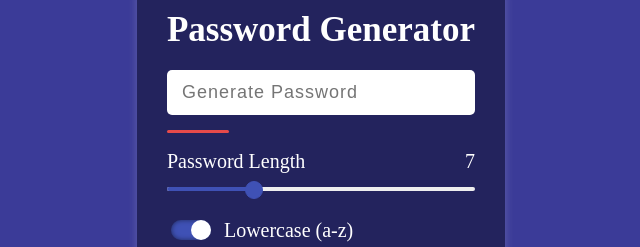
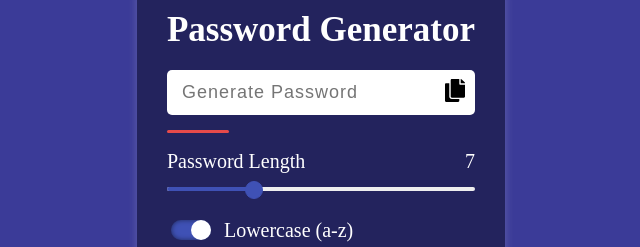
Before and after one commit to Karwae/Genarate-Password, a React (Create React App) app: page / in a window 1280 px wide. Shown: the part 177-424 px from the top of the page, without its empty margins (319-959 px from the left). Built offline with nearby package versions, Linux system fonts and the light colour scheme.

Commit message:
Add Copy Icon

```diff
--- a/src/App.css
+++ b/src/App.css
@@ -42,6 +42,23 @@ h2{
   box-sizing: border-box;
 }
 
+.input-box{
+  position: relative;
+}
+
+.copy-pass{
+  position: absolute;
+  z-index: 1;
+  top: 8px;
+  right: 10px;
+  width: 20px;
+  height: 25px;
+  cursor: pointer;
+}
+
+.active *{
+    fill:#3f51b5;
+}
 
 .pass-indicator{
   margin-bottom: 20px;
--- a/src/App.js
+++ b/src/App.js
@@ -3,6 +3,7 @@ import { useState } from "react";
 import InputRange from "react-input-range";
 import "react-input-range/lib/css/index.css";
 import "./App.css";
+import { ReactComponent as Copy }  from './icon/copy-solid.svg';
 
 function App() {
 
@@ -56,6 +57,8 @@ function App() {
       randomString += allChars[randomNumber];
     }
 
+    document.querySelector(".copy-pass").classList.remove("active");
+
     setPassword(randomString);
   }
 
@@ -64,6 +67,11 @@ function App() {
     setValue(value);
     document.querySelector(".value-length").textContent=(value);
     passIndicator.id = value <= 8 ? "weak" : value <= 16 ? "medium" : "strong";
+  }
+
+  function copyIcon () {
+    navigator.clipboard.writeText(password);
+    document.querySelector(".copy-pass").classList.add("active");
   }
 
   return (
@@ -81,6 +89,7 @@ function App() {
               navigator.clipboard.writeText(password);
             }}
           />
+          <Copy className='copy-pass' onClick={() => copyIcon()} />
           <div className="pass-indicator"></div>
           <div className="pass-length">
               <label>Password Length</label>
@@ -92,7 +101,6 @@ function App() {
               value={value}
               onChange={(value) => updatePassIndicator (value)}
             />
-          {/* <button onClick={() => {navigator.clipboard.writeText(password)}}>Copy Pass</button> */}
         </div>
         <div className="checkbox-box">
           <div className="option">
```
Also changed, not shown: icon/copy-solid.svg (deleted), src/icon/copy-solid.svg (added).
